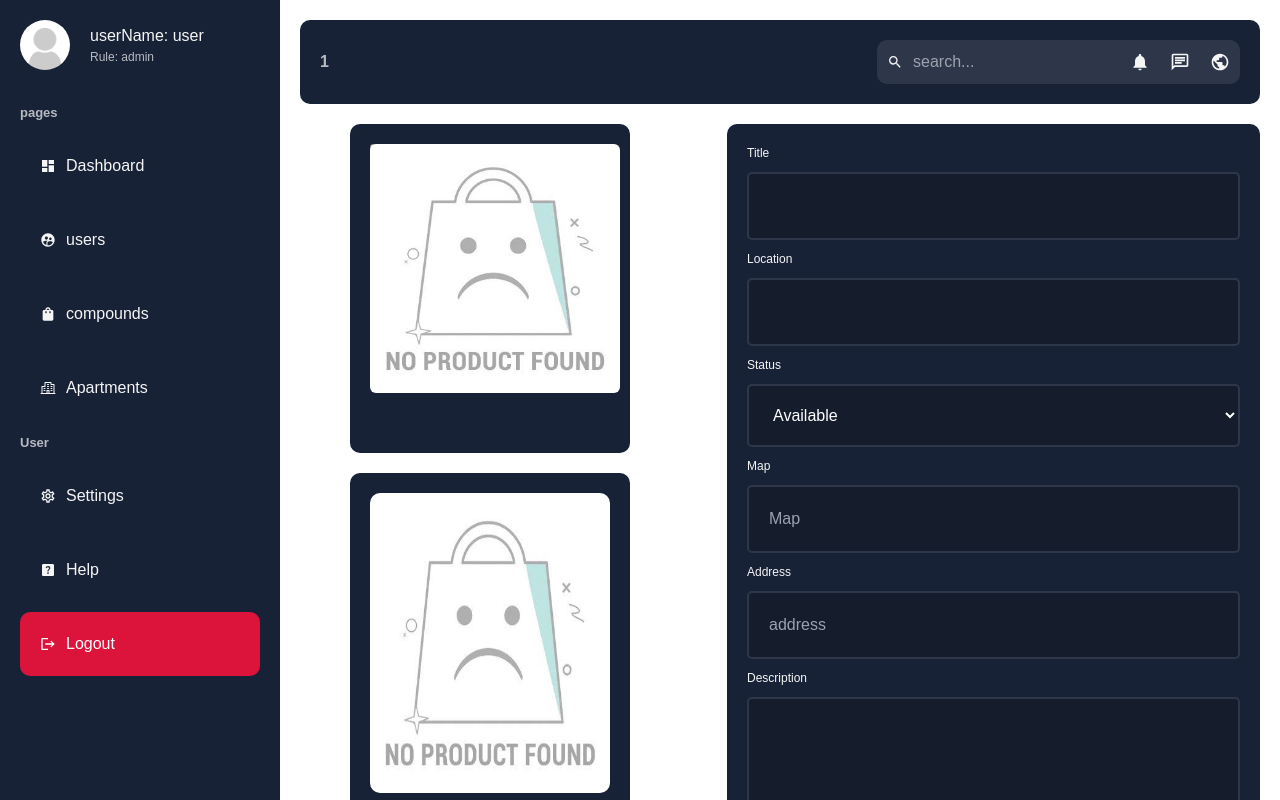
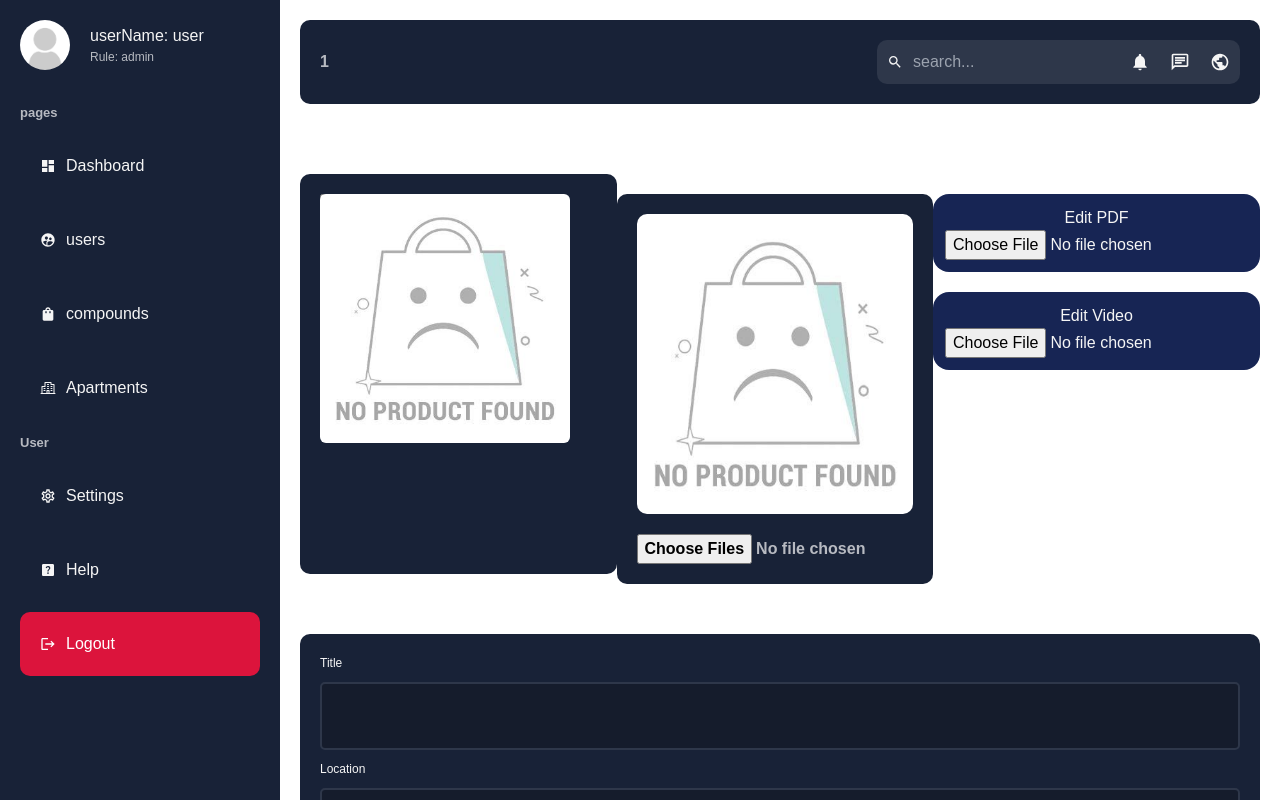
Before and after one commit to yo955/kinOasis, a Next.js app: page /dashpoard/products/1 in a window 1280 px wide. Shown: the top 800 px of the page. Built offline with nearby package versions, Linux system fonts and the light colour scheme; no server answers; sample sign-in values are in the browser's storage.

Commit message:
file multiple  and image show issue

```diff
--- a/app/_components/lib/SwipperImages.jsx
+++ b/app/_components/lib/SwipperImages.jsx
@@ -14,12 +14,14 @@ export default function SwiperImages({ images, handleRemoveImages }) {
     <Swiper
       effect="cube"
       grabCursor={true}
+
       cubeEffect={{
         shadow: true,
         slideShadows: true,
         shadowOffset: 20,
         shadowScale: 0.94,
       }}
+
       pagination={true}
       modules={[EffectCube, Pagination]}
       className="mySwiper"
@@ -39,7 +41,7 @@ export default function SwiperImages({ images, handleRemoveImages }) {
             >
               ✕
             </button>
-            <Image src={imgSrc} alt={`Slide ${index + 1}`} width={500} height={500} className="mx-auto" unoptimized />
+            <Image src={imgSrc} alt={`Slide ${index + 1}`} width={500} height={500} className="mx-auto" unoptimized  style={{maxHeight:"350px",height:"100%"}}/>
           </SwiperSlide>
         );
       })}
--- a/app/dashpoard/products/[id]/page.jsx
+++ b/app/dashpoard/products/[id]/page.jsx
@@ -126,10 +126,10 @@ const SingleProductPage = () => {
   };
 
   return (
-    <div className={styles.container}>
+    <div className={styles.container} style={{display:"flex",flexDirection:"column"}}>
       <ToastContainer />
 
-      <div className="flex flex-col">
+      <div className="flex ">
         <div className={`${styles.infoContainer}`}>
           {product.mainImage ? (
             <div className={`${styles.imgContainer}`}>
@@ -206,8 +206,9 @@ const SingleProductPage = () => {
           />
         </div>
 
+        <div>
         {/* PDF Upload */}
-        <div className="mt-5 p-3 flex flex-col items-center bg-blue-950 rounded-2xl">
+<div className="mt-5 p-3 flex flex-col items-center bg-blue-950 rounded-2xl">
           <div className="title">Edit PDF</div>
           <input
             type="file"
@@ -219,7 +220,6 @@ const SingleProductPage = () => {
           />
         </div>
 
-        {/* Video Upload */}
         <div className="mt-5 p-3 flex flex-col items-center bg-blue-950 rounded-2xl">
           <div className="title">Edit Video</div>
           {product.video && (
@@ -252,6 +252,11 @@ const SingleProductPage = () => {
             }}
           />
         </div>
+        </div>
+
+
+        {/* Video Upload */}
+
       </div>
 
       <div className={styles.formContainer}>
--- a/app/dashpoard/products/add/page.jsx
+++ b/app/dashpoard/products/add/page.jsx
@@ -157,6 +157,7 @@ const AddProductPage = () => {
                   <label className="my-5">Add Images</label>
                   <input
                     type="file"
+                    multiple
                     accept="image/*"
                     onChange={(e) => handleAdditionalImagesChange(e)}
                   />
@@ -180,6 +181,7 @@ const AddProductPage = () => {
                 </div>
               </div>
               {/* <<<<<<ImagesArray>>>>>> */}
+              <div>
               <div className="flex items-center justify-between">
                 <label className="my-5">Add Video</label>
                 <input
@@ -195,6 +197,7 @@ const AddProductPage = () => {
                   accept="application/pdf"
                   onChange={(e) => handleFileChange(e, setPdf)}
                 />
+              </div>
               </div>
             </div>
           </div>
--- a/app/projects/[ProductsDetails]/HeroSection.jsx
+++ b/app/projects/[ProductsDetails]/HeroSection.jsx
@@ -24,7 +24,7 @@ const HeroSection = () => {
               <SwiperSlide key={index}>
                 <div
                   className="h-screen w-full bg-cover bg-center"
-                  style={{ backgroundImage: `url(https://kinoasis.online/${img})` }}
+                  style={{ backgroundImage: `url(https://kinoasis.online/${img})`,backgroundSize:"contain",width:"100%",height:"100%",backgroundRepeat:"no-repeat" }}
                 />
               </SwiperSlide>
             )
```
